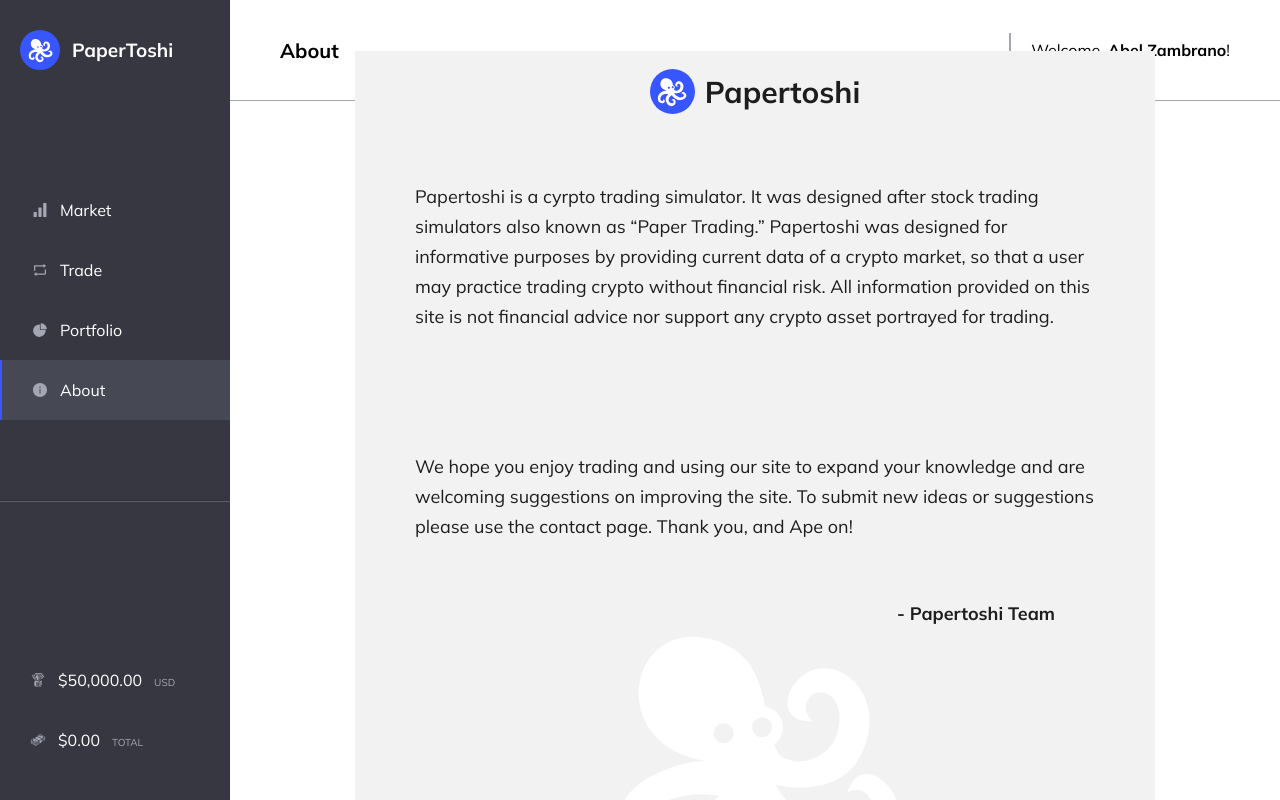
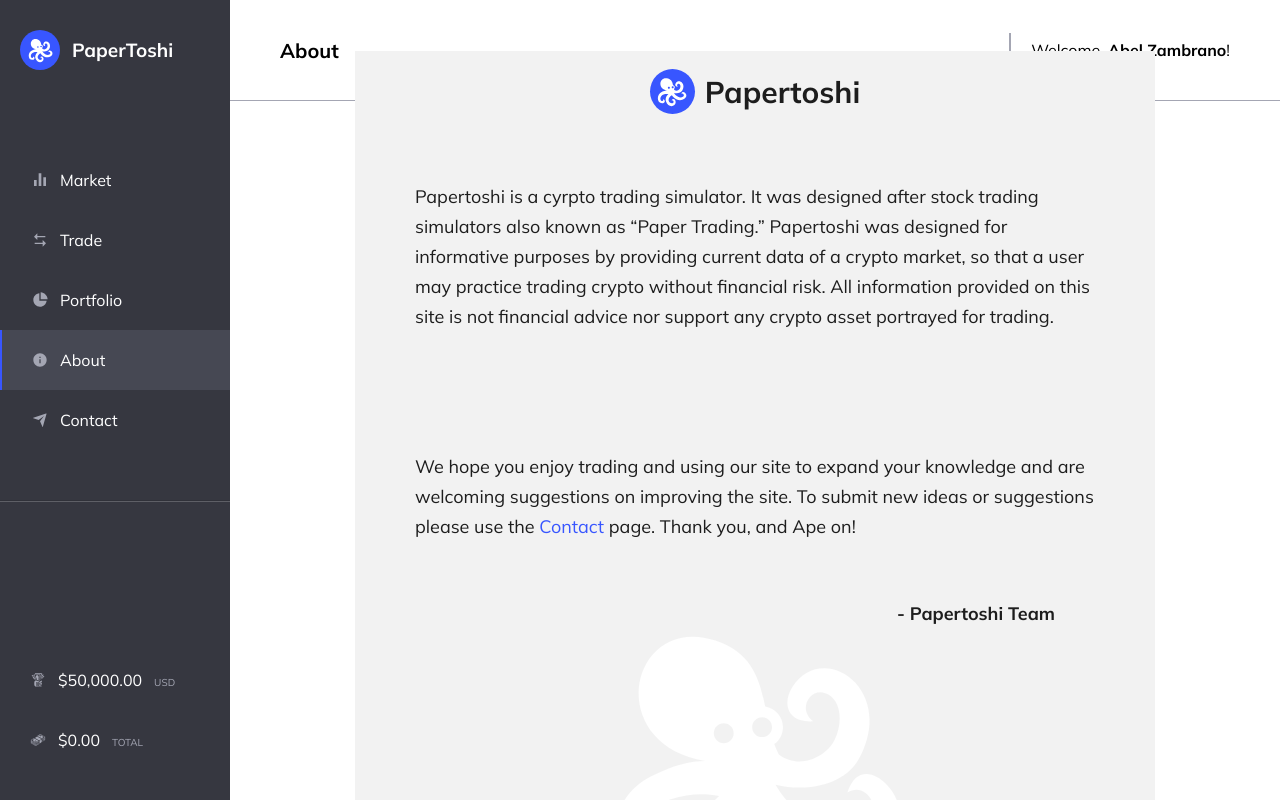
Before and after one commit to Abel-Zambrano/papertoshi, a Next.js app: page /about in a window 1280 px wide. Built offline with nearby package versions, Linux system fonts and the light colour scheme.

Commit message:
add contact page and link

```diff
--- a/components/AboutInfo.tsx
+++ b/components/AboutInfo.tsx
@@ -1,6 +1,7 @@
 import styled from "styled-components";
 import Logo from "./Logo";
 import { GiOctopus } from "react-icons/gi";
+import Link from "next/link";
 
 const MyAboutInfo = styled.div`
   display: flex;
@@ -28,6 +29,11 @@ const Info = styled.p`
   font-size: 1.8rem;
   line-height: 3rem;
   color: var(--black-light);
+`;
+
+const Contact = styled.span`
+  color: var(--primary);
+  cursor: pointer;
 `;
 
 const SignWrapper = styled.div`
@@ -69,8 +75,11 @@ export default function AboutInfo() {
         <Info>
           We hope you enjoy trading and using our site to expand your knowledge
           and are welcoming suggestions on improving the site. To submit new
-          ideas or suggestions please use the contact page. Thank you, and Ape
-          on!
+          ideas or suggestions please use the{" "}
+          <Link href="/contact">
+            <Contact>Contact</Contact>
+          </Link>{" "}
+          page. Thank you, and Ape on!
         </Info>
         <SignWrapper>
           <Sign>- Papertoshi Team</Sign>
--- a/data/links.tsx
+++ b/data/links.tsx
@@ -1,34 +1,41 @@
 import {
-  AiFillSignal,
-  AiFillPieChart,
-  AiFillInfoCircle,
-  AiOutlineRetweet,
-} from "react-icons/ai";
+  RiBarChartFill,
+  RiArrowLeftRightFill,
+  RiPieChart2Fill,
+  RiInformationFill,
+  RiSendPlaneFill,
+} from "react-icons/ri";
 
 const links: any[] = [
   {
     id: 1,
     name: "market",
     url: "/market",
-    logo: <AiFillSignal />,
+    logo: <RiBarChartFill />,
   },
   {
     id: 2,
     name: "trade",
     url: "/trade",
-    logo: <AiOutlineRetweet />,
+    logo: <RiArrowLeftRightFill />,
   },
   {
     id: 3,
     name: "portfolio",
     url: "/portfolio",
-    logo: <AiFillPieChart />,
+    logo: <RiPieChart2Fill />,
   },
   {
     id: 4,
     name: "about",
     url: "/about",
-    logo: <AiFillInfoCircle />,
+    logo: <RiInformationFill />,
+  },
+  {
+    id: 5,
+    name: "contact",
+    url: "/contact",
+    logo: <RiSendPlaneFill />,
   },
 ];
 
--- /dev/null
+++ b/pages/contact.tsx
@@ -0,0 +1,5 @@
+import Page from "../components/Page";
+
+export default function Contact() {
+  return <Page></Page>;
+}
```
